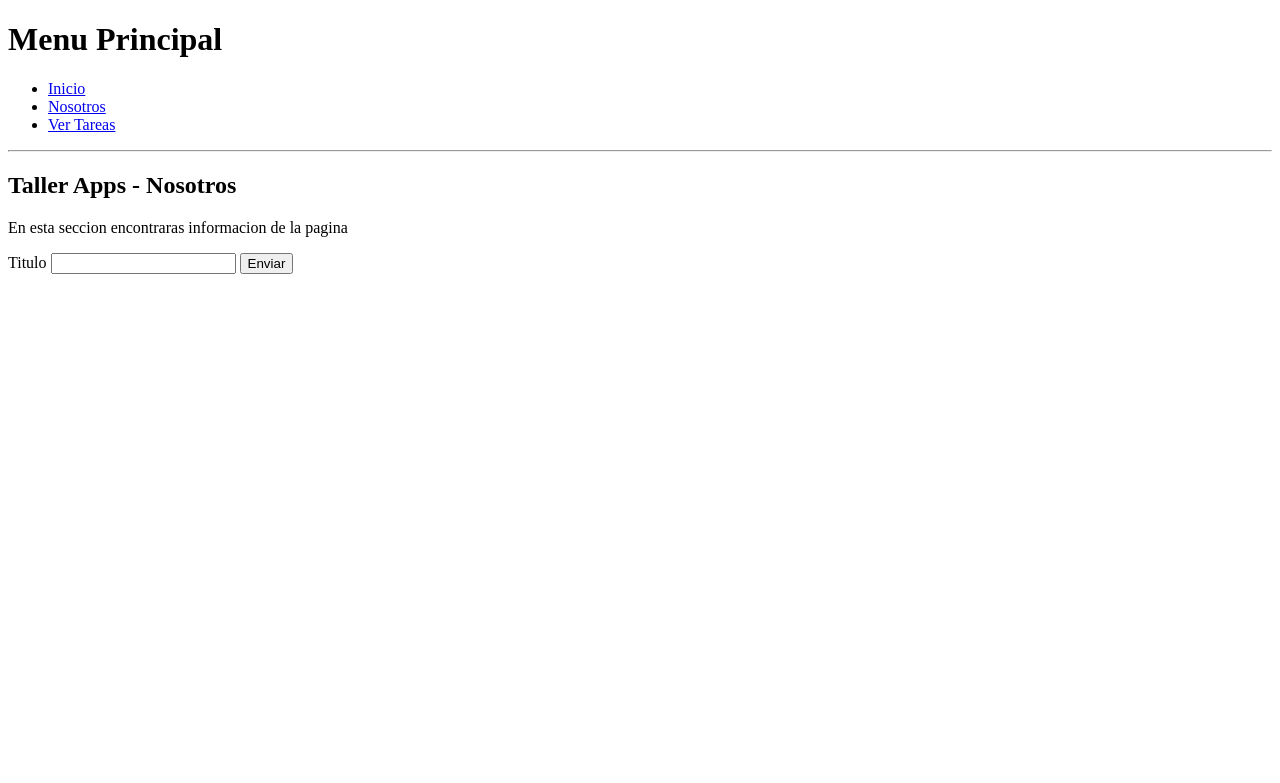
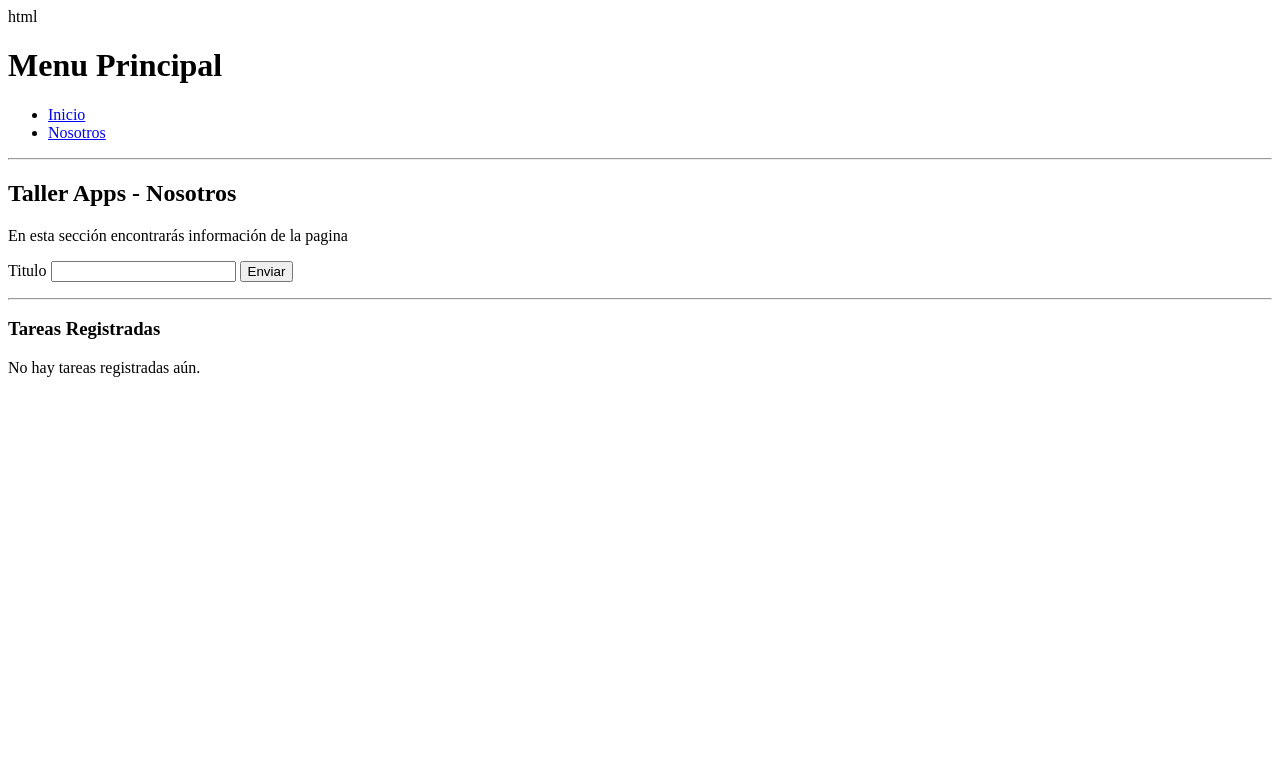
Before and after one commit to waldyounity/Actividad-4---Grupo-4, a Flask app: page /nosotros in a window 1280 px wide. Shown: the top 783 px of the page. Run offline with Flask 3, Linux system fonts and the light colour scheme.

Commit message:
SE EDITO MOSTRAR EN SOBRE_NOSOTROS

```diff
--- a/routes.py
+++ b/routes.py
@@ -1,5 +1,5 @@
 #IMPORTAMOS RENDER TEMPLATE
-from flask import render_template
+from flask import render_template, redirect, url_for  # ← AÑADIDO redirect y url_for
 
 #IMPORTANDO LA APLICACION
 from app import app, db
@@ -19,13 +19,19 @@ def index():
 @app.route('/nosotros', methods = ['GET', 'POST'])
 def nosotros():
     formulario = formularios.FormAgregarTareas()
-    if formulario.validate_on_submit() :
+
+    if formulario.validate_on_submit():
         nueva_tarea = Tarea(titulo = formulario.titulo.data)
         db.session.add(nueva_tarea)
         db.session.commit()
         print('Se envio correctamente', formulario.titulo.data)
-        return render_template('nosotros.html', form = formulario, titulo = formulario.titulo.data)
-    return render_template('nosotros.html', form = formulario)
+        # CAMBIADO: Redirigir para evitar reenvío del formulario
+        return redirect(url_for('nosotros'))
+
+    # NUEVO: Obtener todas las tareas para mostrarlas
+    tareas = Tarea.query.all()
+    # MODIFICADO: Enviar tareas al template
+    return render_template('nosotros.html', form=formulario, tareas=tareas)
 
 @app.route('/saludo')
 def saludo():
@@ -35,13 +41,13 @@ def saludo():
 def usuario(nombre):
     return f'Hola {nombre} bienvenido a Taller Apps'
 
-# Ruta para mostrar todas las tareas
+# Ruta para mostrar todas las tareas (OPCIONAL: puedes eliminarla o dejarla)
 @app.route('/tareas')
 def listar_tareas():
     tareas = Tarea.query.all()
     return render_template('tareas.html', tareas=tareas)
 
-# Ruta para mostrar una tarea específica
+# Ruta para mostrar una tarea específica (MANTENERLA para ver detalles)
 @app.route('/tarea/<int:id>')
 def mostrar_tarea(id):
     tarea = Tarea.query.get_or_404(id)
--- a/templates/nosotros.html
+++ b/templates/nosotros.html
@@ -3,17 +3,43 @@
 
 {% block contenido %}
 <h2>Taller Apps - Nosotros</h2>
-<p>En esta seccion encontraras informacion de la pagina</p>
+<p>En esta sección encontrarás información de la pagina</p>
 
 <!-- PARA ENVIAR EL TOKEN DEL FORMULARIO -->
- <form action="/nosotros" method="post">
+<form action="/nosotros" method="post">
     {{ form.csrf_token() }}
     {{ form.titulo.label }}
     {{ form.titulo }}
     {{ form.enviar }}
- </form>
-{% if titulo %}
-    <h2>{{ titulo }}</h2>
+</form>
+
+<!-- LISTA DE TAREAS EN TABLA (como pide Waldy) -->
+<hr>
+<h3>Tareas Registradas</h3>
+
+{% if tareas %}
+    <table border="1" cellpadding="10" cellspacing="0">
+        <thead>
+            <tr>
+                <th>ID</th>
+                <th>Título</th>
+                <th>Acciones</th>
+            </tr>
+        </thead>
+        <tbody>
+            {% for tarea in tareas %}
+            <tr>
+                <td>{{ tarea.id }}</td>
+                <td>{{ tarea.titulo }}</td>
+                <td>
+                    <a href="{{ url_for('mostrar_tarea', id=tarea.id) }}">Ver Detalles</a>
+                </td>
+            </tr>
+            {% endfor %}
+        </tbody>
+    </table>
+{% else %}
+    <p>No hay tareas registradas aún.</p>
 {% endif %}
 
 {% endblock %}
--- a/templates/plantilla.html
+++ b/templates/plantilla.html
@@ -1,3 +1,4 @@
+html
 <!DOCTYPE html>
 <html lang="en">
 <head>
@@ -11,7 +12,7 @@
     <ul>
         <li><a href="/">Inicio</a></li>
         <li><a href="/nosotros">Nosotros</a></li>
-         <li><a href="/tareas">Ver Tareas</a></li>
+        <!-- ELIMINADO: <li><a href="/tareas">Ver Tareas</a></li> -->
     </ul>
 <hr>
 <!-- Aqui definimos en donde se agregara contenido despues del menu -->
```
